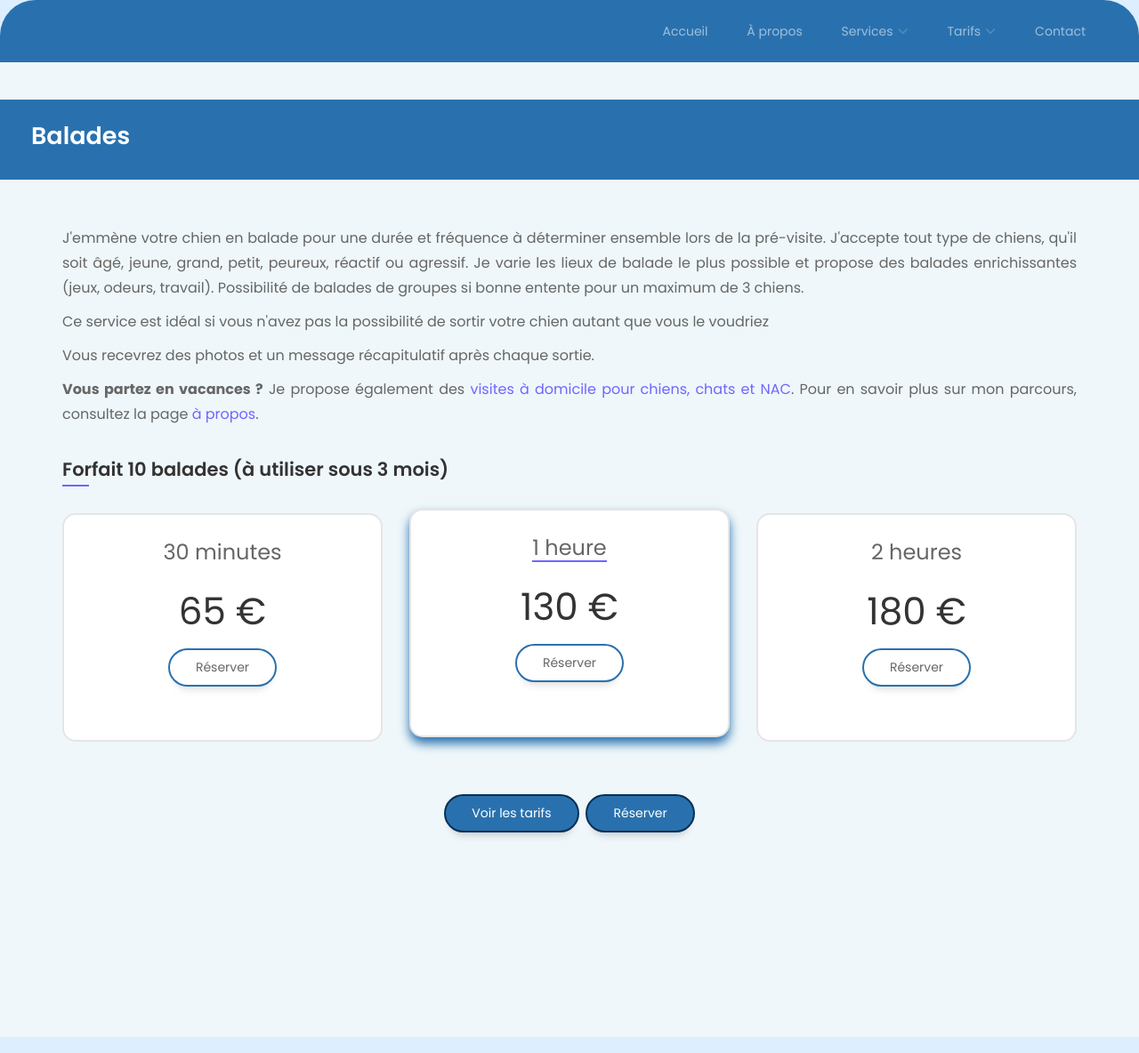
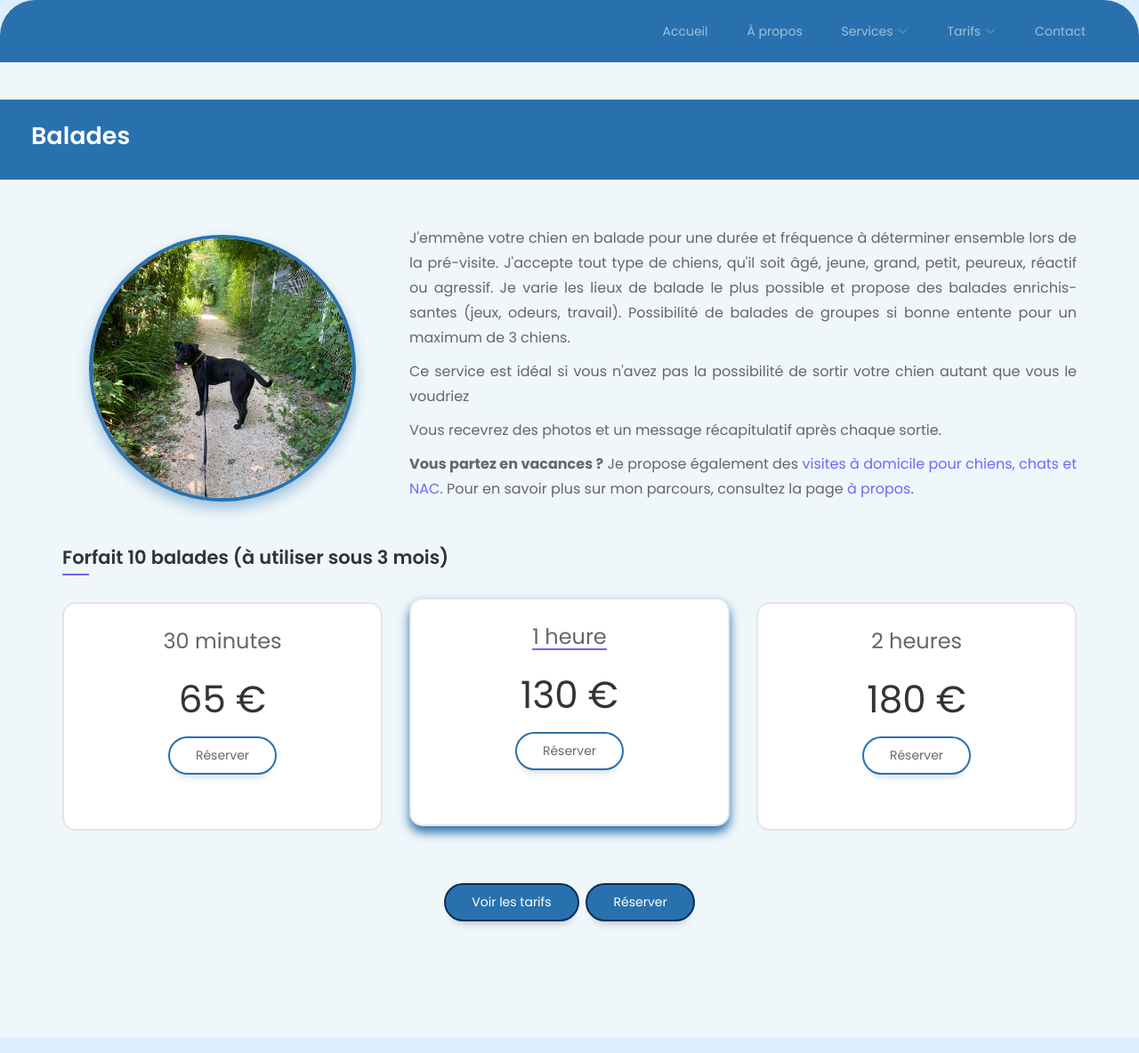
Before and after one commit to frs69wq/caniminoris.github.io, a Jekyll site: the page built from _pages/service-balade.html, in a window 1280 px wide. Shown: the whole page at 89% size. Built offline with Jekyll 4.4.1, drawn with Linux system fonts in a browser that asks for light colours.

Commit message:
add pictures to the service pages

```diff
--- a/_pages/service-balade.html
+++ b/_pages/service-balade.html
@@ -12,8 +12,11 @@ description: Promenades de chiens à Saint Martin d'Hères et Grenoble avec Cani
         <h2>Balades</h2>
       </div>
       <div id="content" class="page-content site-content single-post" role="main">
-        <div class="row">
-          <div class=" col-xs-12 col-sm-12" style="font-size: 16px; text-align: justify;">
+        <div class="row" style="display: flex; align-items: center; flex-wrap: wrap;">
+          <div class="col-xs-12 col-sm-4" style="text-align: center;">
+            <img src="/assets/images/balade-chien-sentier-nature-grenoble.jpg" alt="Balade de chien en pleine nature sur un sentier près de Grenoble" style="width: 100%; max-width: 300px; border-radius: 50%; border: 4px solid #2971ae; box-shadow: 0 8px 15px rgba(41, 113, 174, 0.4);">
+          </div>
+          <div class="col-xs-12 col-sm-8" style="font-size: 16px; text-align: justify;">
             <p style="font-size: 16px; text-align: justify;">
             J'emmène votre chien en balade pour une durée et fréquence à déterminer ensemble lors de la pré-visite.
             J'accepte tout type de chiens, qu'il soit âgé, jeune, grand, petit, peureux, réactif ou agressif. Je
@@ -32,9 +35,7 @@ description: Promenades de chiens à Saint Martin d'Hères et Grenoble avec Cani
           </div>
         </div>
 
-        <BR>
-
-        <div class="block-title">
+        <div style="margin-top: 40px;" class="block-title">
           <h2>Forfait 10 balades (à utiliser sous 3 mois)</h2>
         </div>
 
```
Also changed, not shown: _pages/service-visite.html (+7 -2 lines), assets/images/balade-chien-sentier-nature-grenoble.jpg (added), assets/images/visite-domicile-chien-pet-sitter-grenoble.jpg (added).
